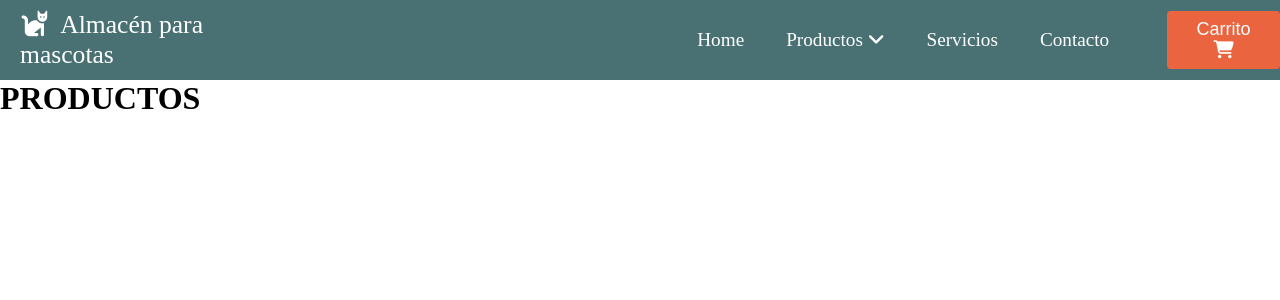
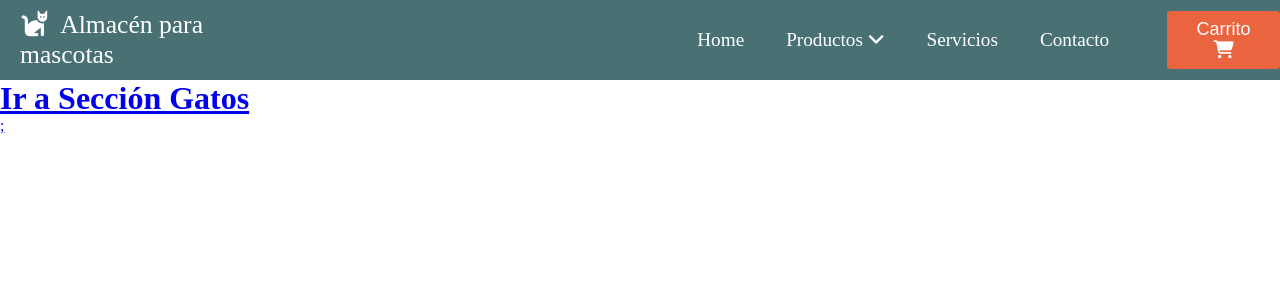
Before and after one commit to hector1976pereya/ProyectoNumenPetShop, a React (Create React App) app: page /productos in a window 1280 px wide. Shown: the top 300 px of the page. Built offline with nearby package versions, Linux system fonts and the light colour scheme.

Commit message:
Se agrega enlace a seccion Gatos

```diff
--- a/src/components/pages/Productos-gatos.js
+++ b/src/components/pages/Productos-gatos.js
@@ -1,57 +1,44 @@
 import Seccion from "../cards/Seccion";
 
-const listaCats =[
-
+const listaCats = [
     {
         id: 21,
         producto: "ROYAL CANIN GATOS X 15KG",
         precio: "5.000",
-        img: "https://d3ugyf2ht6aenh.cloudfront.net/stores/001/145/238/products/screenshot_61-c042b5a512bdefa5ea16678599846932-480-0.webp"
+        img: "https://d3ugyf2ht6aenh.cloudfront.net/stores/001/145/238/products/screenshot_61-c042b5a512bdefa5ea16678599846932-480-0.webp",
     },
     {
         id: 22,
         producto: "VITALCAN GATOS X 7,5KG",
         precio: "4.770",
-        img: "https://d3ugyf2ht6aenh.cloudfront.net/stores/001/145/238/products/kitten-frente-x751-e9502baf1d46f40ac916485718570775-480-0.webp"
+        img: "https://d3ugyf2ht6aenh.cloudfront.net/stores/001/145/238/products/kitten-frente-x751-e9502baf1d46f40ac916485718570775-480-0.webp",
     },
     {
         id: 23,
         producto: "KUMEGATOS ADULT TODAS LAS EDADES X 1,5KG",
         precio: "4.870",
-        img: "https://hollywoodpetshop.com.ar/wp-content/uploads/2021/03/packs-producto-gato-300x300.png"
+        img: "https://hollywoodpetshop.com.ar/wp-content/uploads/2021/03/packs-producto-gato-300x300.png",
     },
     {
         id: 24,
         producto: "VITALCAN COMPLETE ADULT X 15KG",
         precio: "5.000",
-        img: "https://hollywoodpetshop.com.ar/wp-content/uploads/2021/06/Complete-Gato-Adulto-1.5-y-15-Kg-300x300.jpg"
+        img: "https://hollywoodpetshop.com.ar/wp-content/uploads/2021/06/Complete-Gato-Adulto-1.5-y-15-Kg-300x300.jpg",
     },
     {
         id: 25,
         producto: "INFINITY GATOS X 10KG",
         precio: "6.370",
-        img: "https://hollywoodpetshop.com.ar/wp-content/uploads/2022/04/INFINITY-GATO-x-10kg-300x300.jpg"
+        img: "https://hollywoodpetshop.com.ar/wp-content/uploads/2022/04/INFINITY-GATO-x-10kg-300x300.jpg",
     },
     {
         id: 26,
         producto: "NUTRIQUE BABY CAT & KITTEN X 7,5KG",
         precio: "7.500",
-        img: "https://hollywoodpetshop.com.ar/wp-content/uploads/2019/07/baby-cat-kitten-300x300.png"
-      }
-
-]
-
-
+        img: "https://hollywoodpetshop.com.ar/wp-content/uploads/2019/07/baby-cat-kitten-300x300.png",
+    },
+];
 
 export default function ProductosGatos() {
-    return (
-
-
-
-   <Seccion listaCats={listaCats}/>
-
-
-
-
-    )
+    return <Seccion listaCats={listaCats} />;
 }
--- a/src/components/pages/Productos.js
+++ b/src/components/pages/Productos.js
@@ -1,6 +1,12 @@
-
-import '../../App.css';
+import { Link } from "react-router-dom";
+import "../../App.css";
 
 export default function Productos() {
-  return <h1 className='productos'>PRODUCTOS</h1>;
+    return (
+        <>
+            <Link  to={"/Productos-gatos"}>
+                <h1>Ir a Sección Gatos</h1>;
+            </Link>
+        </>
+    );
 }
```
Lines whose indentation alone changed are shown as unchanged.
